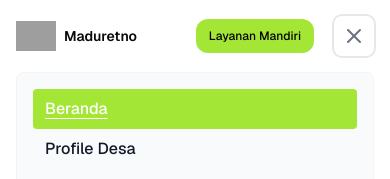
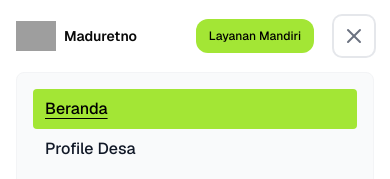
Before and after one commit to yusrilprayoga-code/maduretno, a Next.js app: page / in a window 390 px wide. Both pictures are taken after a click on the button "Toggle navigation". Shown: the top 179 px of the page. Built offline with nearby package versions, Linux system fonts and the light colour scheme; grey boxes are pictures that could not be loaded.

Commit message:
Feat: Update Text Color

```diff
--- a/components/NavBar.tsx
+++ b/components/NavBar.tsx
@@ -105,7 +105,7 @@ export default function NavBar() {
                 <Link
                   className={`block py-2 pl-3 pr-4 rounded md:p-0 ${
                     pathname === item.href
-                      ? "text-white bg-lime-400 md:bg-transparent md:text-lime-500 underline underline-offset-4"
+                      ? "text-black bg-lime-400 md:bg-transparent md:text-lime-500 underline underline-offset-4"
                       : "text-gray-900 hover:bg-gray-100 md:hover:bg-transparent md:hover:text-lime-500 hover:underline hover:underline-offset-4"
                   }`}
                   href={item.href}
```
